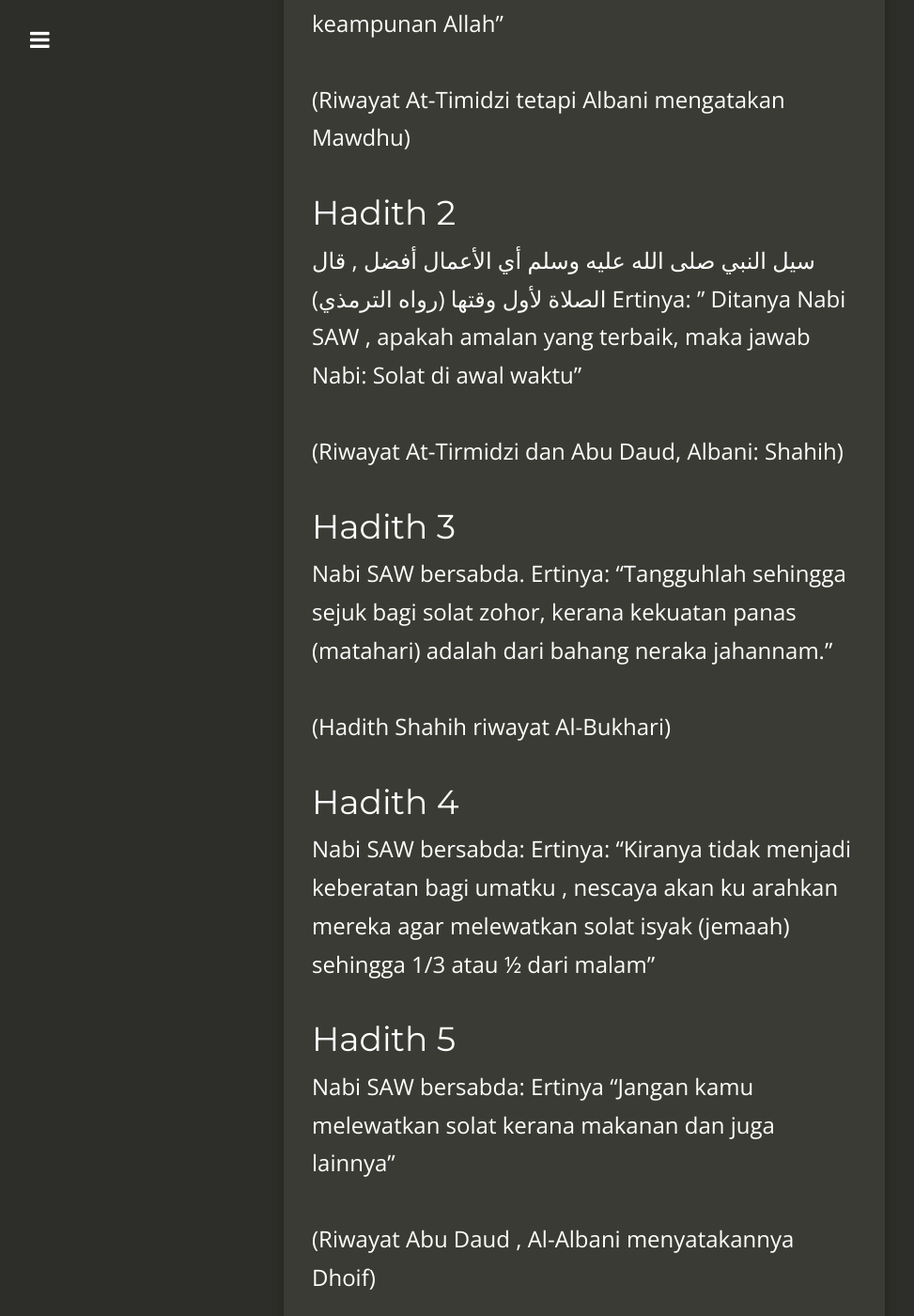
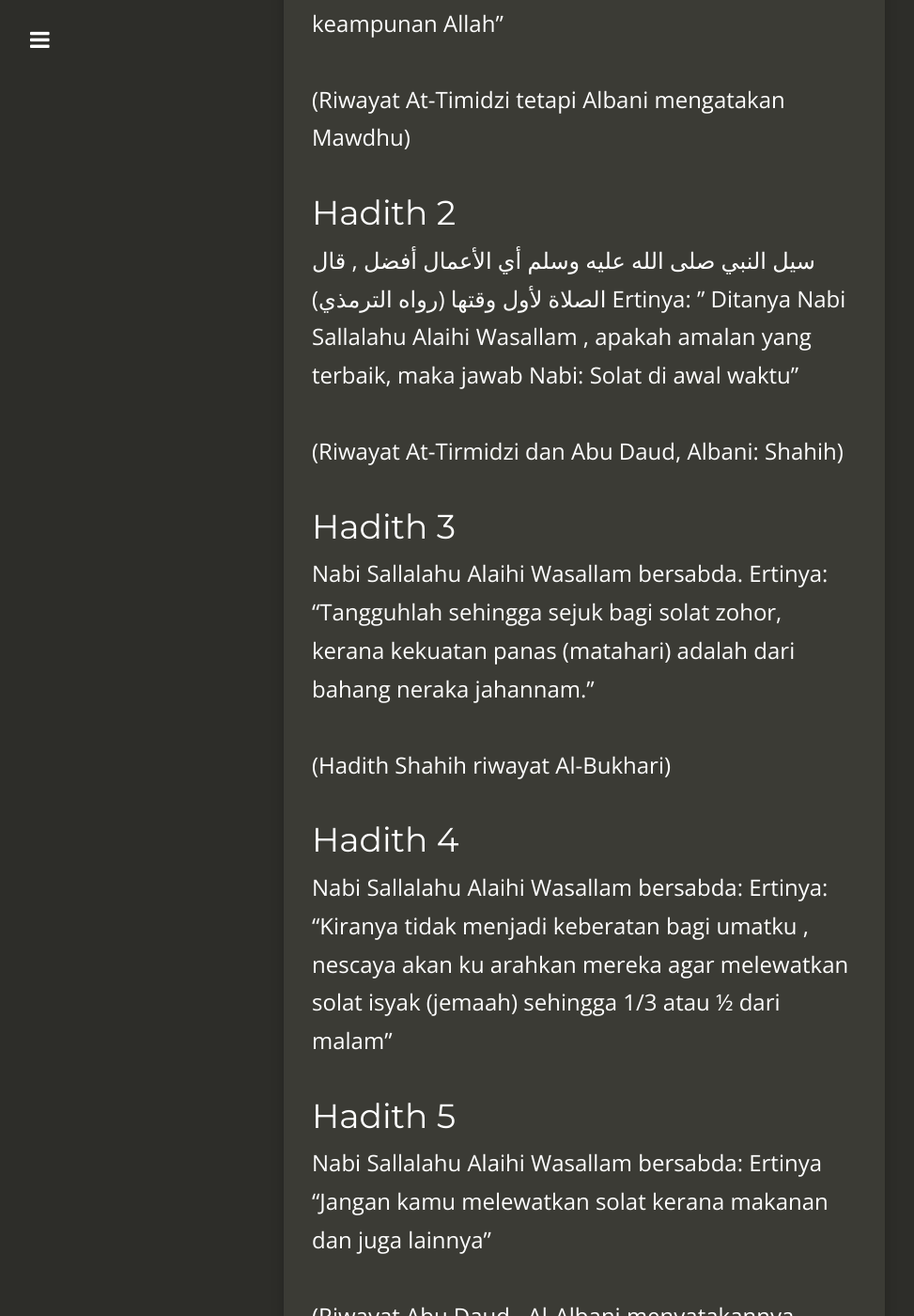
Before and after one commit to kedamaian/swsyafiq, a Jekyll site: the page built from _posts/2016-09-11-fadhilat-solat-awal-waktu.md, in a window 1280 px wide and 1400 px high, scrolled down 485 px. Shown: the whole window at 94% size, without its empty margins (18-991 px from the left). Built offline with Jekyll 4.4.1, drawn with Linux system fonts in a browser that asks for light colours; nearby versions of some CDN libraries; comment, search, counter and statistics services are not loaded; some of the changed text lies outside the part shown.

Commit message:
Update 2016-09-11-fadhilat-solat-awal-waktu.md

```diff
--- a/_posts/2016-09-11-fadhilat-solat-awal-waktu.md
+++ b/_posts/2016-09-11-fadhilat-solat-awal-waktu.md
@@ -16,38 +16,38 @@ Ertinya: ” Solat di awal waktu; perolehi keredhaan Allah, dan di akhirnya mend
 ## Hadith 2
 
 سيل النبي صلى الله عليه وسلم أي الأعمال أفضل , قال الصلاة لأول وقتها (رواه الترمذي)
-Ertinya: ” Ditanya Nabi SAW , apakah amalan yang terbaik, maka jawab Nabi: Solat di awal waktu”
+Ertinya: ” Ditanya Nabi Sallalahu Alaihi Wasallam , apakah amalan yang terbaik, maka jawab Nabi: Solat di awal waktu”
 
 (Riwayat At-Tirmidzi dan Abu Daud, Albani: Shahih)
 
 ## Hadith 3
 
-Nabi SAW bersabda. Ertinya: “Tangguhlah sehingga sejuk bagi solat zohor, kerana kekuatan panas (matahari) adalah dari bahang neraka jahannam.”
+Nabi Sallalahu Alaihi Wasallam bersabda. Ertinya: “Tangguhlah sehingga sejuk bagi solat zohor, kerana kekuatan panas (matahari) adalah dari bahang neraka jahannam.”
 
 (Hadith Shahih riwayat Al-Bukhari)
 
 ## Hadith 4
 
-Nabi SAW bersabda: Ertinya: “Kiranya tidak menjadi keberatan bagi umatku , nescaya akan ku arahkan mereka agar melewatkan solat isyak (jemaah) sehingga 1/3 atau ½ dari malam”
+Nabi Sallalahu Alaihi Wasallam bersabda: Ertinya: “Kiranya tidak menjadi keberatan bagi umatku , nescaya akan ku arahkan mereka agar melewatkan solat isyak (jemaah) sehingga 1/3 atau ½ dari malam”
 
 ## Hadith 5
 
-Nabi SAW bersabda: Ertinya “Jangan kamu melewatkan solat kerana makanan dan juga lainnya”
+Nabi Sallalahu Alaihi Wasallam bersabda: Ertinya “Jangan kamu melewatkan solat kerana makanan dan juga lainnya”
 
 (Riwayat Abu Daud , Al-Albani menyatakannya Dhoif)
 
 ## Hadith 6
 
-Nabi SAW Bersabda: Ertinya: “Lewatkanlah solat fajar, kerana ia lebih agung ganjarannya”
+Nabi Sallalahu Alaihi Wasallam Bersabda: Ertinya: “Lewatkanlah solat fajar, kerana ia lebih agung ganjarannya”
 
-(Riwayat Ahmad, Tirmizi, Nasaie, Abu Daud dan Ibn Majah. Tirmizi menyatakan ia Hadith Hasan Shohih , bagaimanapun Al-Haithami menyatakan dalam rawinya terdapat Abd Rahman Bin Zaid, ia adalah Dhoif)
+(Riwayat Ahmad, Tirmizi, Nasaie, Abu Daud dan Ibn Majah. Tirmizi menyatakan ia Hadith Hasan Shohih, bagaimanapun Al-Haithami menyatakan dalam rawinya terdapat Abd Rahman Bin Zaid, ia adalah Dhoif)
 
 Demikian, hadith umum tentang fadhilat solat di awal waktu, bagaimanapun terdapat beberapa hadith yang lain yang dianggap ditakhsiskan awal waktu tersebut. Yang mana ianya memberi kesan terhadap pandangan para fuqaha mazhab. Terlebih dahulu, dikemukakan pandangan mazhab empat:-
 
     Mazhab Hanafi: Sebaik waktu adalah di awalnya, kecuali Subuh dan Asar, Hanafi berpandangan lebih afdhal ditunaikan subuh ketika hampir terang, bagi meramaikan jemaah di masjid. Merka berdalil dengan hadith yang keenam di atas. Bagaimanapun Majoriti Mazhab mengatakan Subuh ketika gelap (awal waktu) lebih afdhal.
     Adapun sebab afdhal melewatkan solat asar, kerana bagi membolehkan solat sunat sebanyak mungkin sebelumnya.
 
-    Mazhab Maliki: Sebaik2 waktu adalah permulaannya samada jemaah atau bersendiri, zohor dan lainnya. Mrk berdalilkan kpd hadith yang pertama, kedua dan kelima tadi. Lalu semua jenis solat adalah afdhal diawalkan kecuali jika menunggu jemaah sampai.
+    Mazhab Maliki: Sebaik2 waktu adalah permulaannya samada jemaah atau bersendiri, zohor dan lainnya. Mereka berdalilkan kpd hadith yang pertama, kedua dan kelima tadi. Lalu semua jenis solat adalah afdhal diawalkan kecuali jika menunggu jemaah sampai.
 
     Mazhab Syafie: Disunatkan menyegerakan solat semuanya kecuali Zohor, disunatkan menunggu sedikit redup dan kurang panasnya. Pandangan ini berdasarkan hadith ketiga di atas.
 
```
